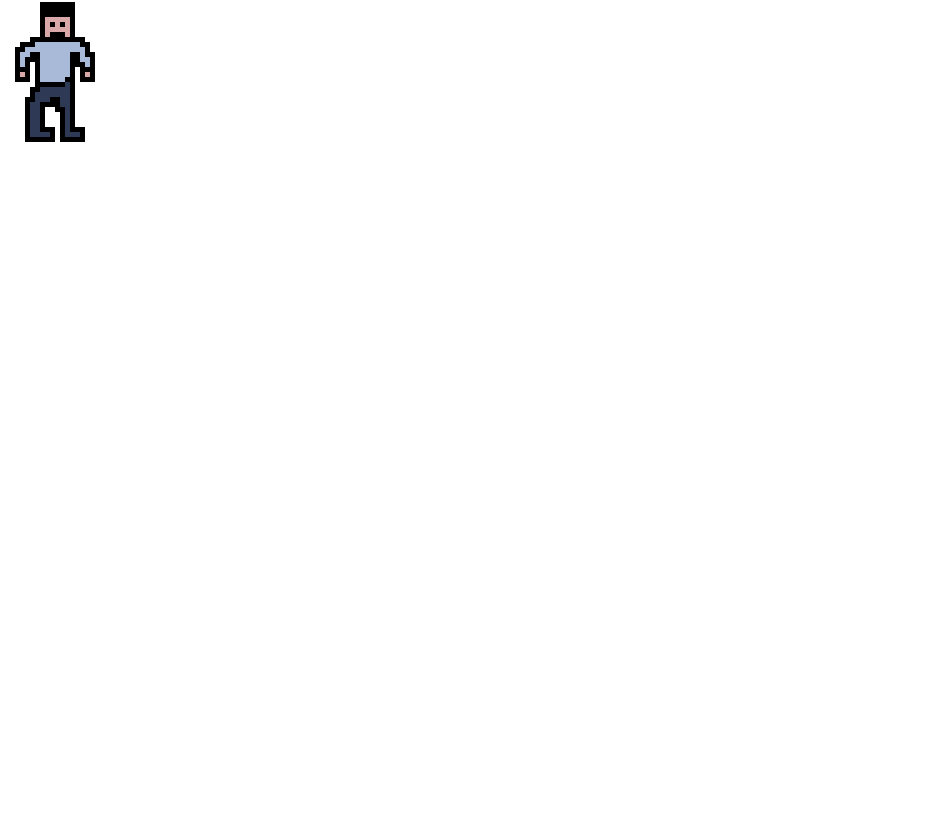
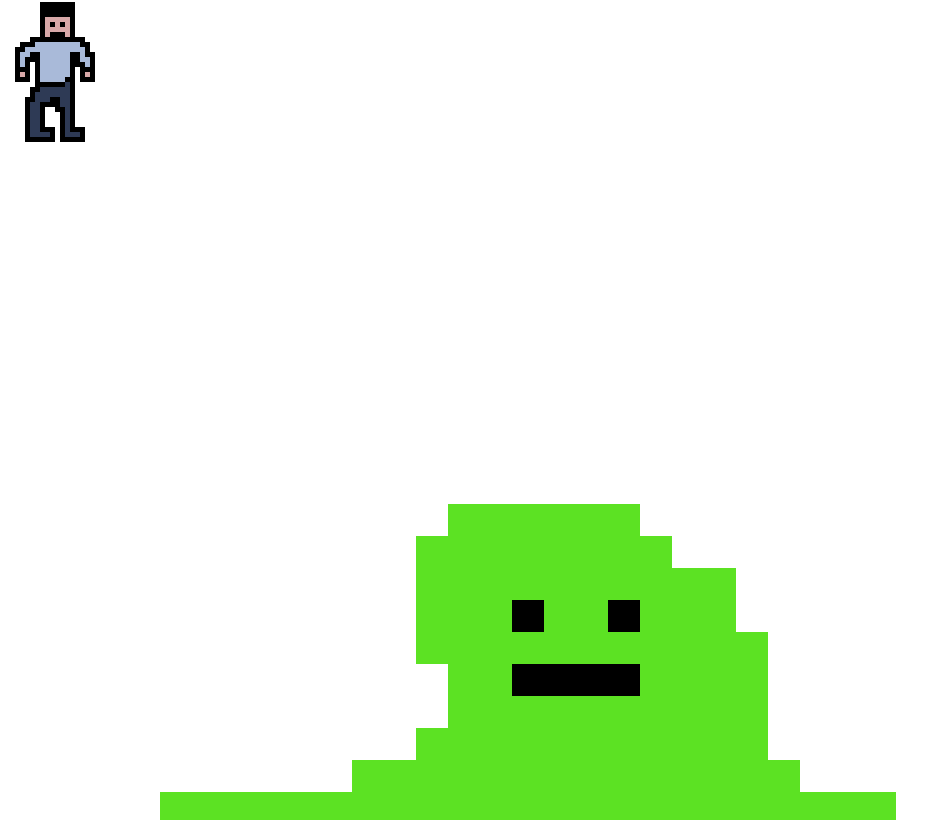
Before and after one commit to jonathan-byun/vite-the-slayer, a React (Vite) app: page / in a window 1280 px wide. Shown: the part 1080-1900 px from the top of the page, without its empty margins (0-944 px from the left). Before the commit the page ends 1232 px from the top, so only its background shows below. Built offline with nearby package versions, Linux system fonts and the light colour scheme.

Commit message:
Typed mobs and created loading for enemys on mob events

```diff
--- a/src/App.tsx
+++ b/src/App.tsx
@@ -2,10 +2,11 @@ import { useEffect, useReducer, useState } from 'react'
 import './App.css'
 import Intro from './gameStates/Intro'
 import { deckReducer } from './providers/Reducer'
-import { DeckContext, DeckDispatchContext } from './providers/Providers'
+import { DeckContext, DeckDispatchContext, PlayerContext } from './providers/Providers'
 import { createMap, createMapNode } from './gamelogic/createMap'
-import Map from './components/Map'
+import Map from './components/map/Map'
 import Event from './gameStates/Event'
+import { vulnerable } from './gamelogic/statusEffects'
 
 function App() {
   const [gameState, setGameState] = useState('event')
@@ -13,12 +14,15 @@ function App() {
   const [deck, dispatchDeck] = useReducer(deckReducer, initialDeckState)
   const [map, setMap] = useState<MapNode[][]>()
   const [currentNode, setCurrentNode] = useState<MapNode>()
-  const [player,setPlayer]=useState<Player>({
-    health:40,
-    maxHealth:50,
-    stamina:3,
-    block:0,
-    statuses:[{status:'vulnerable',turns:1}]
+  const [player, setPlayer] = useState<Player>({
+    health: 40,
+    maxHealth: 50,
+    stamina: 3,
+    block: 0,
+    incomingDamageMultiplier: 1,
+    outGoingDamageMultiplier: 1,
+    outGoingFlatDamage: 0,
+    statuses: [{ status: 'vulnerable', turns: 1, effect:vulnerable}]
   })
 
   let currentPage;
@@ -29,8 +33,8 @@ function App() {
     case 'map':
       if (currentNode) currentPage = <Map setGameState={setGameState} currentNode={currentNode} setCurretNode={setCurrentNode} levels={map ? map : [[]]} />
       break;
-      case 'event':
-        currentPage = <Event player={player}/>
+    case 'event':
+      currentPage = <Event />
   }
 
   useEffect(() => {
@@ -50,10 +54,12 @@ function App() {
     <>
       <DeckContext.Provider value={deck}>
         <DeckDispatchContext.Provider value={dispatchDeck}>
-          <div className='relative w-full h-screen flex flex-col justify-center items-center'>
-            <img src="/background.png" alt="background" className='absolute object-fill w-full h-screen top-0 left-0 -z-10' />
-            {currentPage}
-          </div>
+          <PlayerContext.Provider value={{player,setPlayer}}>
+            <div className='relative w-full h-screen flex flex-col justify-center items-center'>
+              <img src="/background.png" alt="background" className='absolute object-fill w-full h-screen top-0 left-0 -z-10' />
+              {currentPage}
+            </div>
+          </PlayerContext.Provider>
         </DeckDispatchContext.Provider>
       </DeckContext.Provider>
     </>
--- /dev/null
+++ b/src/components/mobs/MobEvent.tsx
@@ -0,0 +1,34 @@
+import { FC, useContext } from 'react'
+import { PlayerContext } from '../../providers/Providers'
+
+interface MobEventProps {
+
+}
+
+const MobEvent: FC<MobEventProps> = ({ }) => {
+    const playerContext = useContext(PlayerContext)
+    const player = playerContext!.player
+    const healthPercentage = player.health * 100 / player.maxHealth
+    return <>
+        <div className='absolute left-96 top-96 max-w-96'>
+            <div className='flex flex-wrap gap-2'>
+                {player.statuses.map((status) => {
+                    return (
+                        <p key={status.status} className='bg-white'>{status.status}: {status.turns}</p>
+                    )
+                })}
+            </div>
+            <div className='flex items-center bg-white rounded relative text-center'>
+                <p className='absolute left-1/3'>{player.health}/{player.maxHealth}</p>
+                <div className={'bg-green-600 h-6 rounded '} style={{ width: `${healthPercentage}%` }}>
+                </div>
+            </div>
+            <img src='/mainChar.gif' className='w-80 h-80' />
+        </div>
+        <div className='absolute right-96 top-96 max-w-96'>
+            <img src="/mobs/slime.gif" alt="" className='w-80 h-80'/>
+        </div>
+    </>
+}
+
+export default MobEvent
--- a/src/gameStates/Event.tsx
+++ b/src/gameStates/Event.tsx
@@ -1,29 +1,17 @@
-import { FC } from 'react'
+import { FC, useContext } from 'react'
+import { PlayerContext } from '../providers/Providers'
+import MobEvent from '../components/mobs/MobEvent'
 
 interface EventProps {
-  player: Player
+
 }
 
-const Event: FC<EventProps> = ({ player }) => {
-  const healthPercentage = player.health * 100 / player.maxHealth
+const Event: FC<EventProps> = () => {
+
 
 
   return <div>
-    <div className='absolute left-96 bottom-96 max-w-96'>
-      <div className='flex flex-wrap gap-2'>
-        {player.statuses.map((status) => {
-          return (
-            <p className='bg-white'>{status.status}: {status.turns}</p>
-          )
-        })}
-      </div>
-      <div className='flex items-center bg-white rounded relative text-center'>
-        <p className='absolute left-1/3'>{player.health}/{player.maxHealth}</p>
-        <div className={'bg-green-600 h-6 rounded '} style={{ width: `${healthPercentage}%` }}>
-        </div>
-      </div>
-      <img src='/mainChar.gif' className='w-80 h-80' />
-    </div>
+    <MobEvent />
   </div>
 }
 
--- /dev/null
+++ b/src/gamelogic/statusEffects.ts
@@ -0,0 +1,13 @@
+export function vulnerable(entity: Player | Mob) {
+    return {
+        ...entity,
+        incomingDamageMultiplier: entity.incomingDamageMultiplier * 1.5
+    }
+}
+
+export function dealDamage(entity: Player | Mob, damage: number) {
+    return {
+        ...entity,
+        health: entity.health - damage
+    }
+}
--- a/src/providers/Providers.ts
+++ b/src/providers/Providers.ts
@@ -1,4 +1,6 @@
 import { Dispatch, createContext } from "react";
 
-export const DeckContext = createContext<Card[]|null>(null)
-export const DeckDispatchContext = createContext<Dispatch<DeckActionTypes>|null>(null)
+export const DeckContext = createContext<Card[] | null>(null)
+export const DeckDispatchContext = createContext<Dispatch<DeckActionTypes> | null>(null)
+
+export const PlayerContext = createContext<{ player: Player; setPlayer: React.Dispatch<React.SetStateAction<Player>>; }|null>(null)
```
Also changed, not shown: src/components/mobs/mobs.ts (added, +14 -0 lines), src/vite-env.d.ts (+20 -1 lines), public/mobs/slime.gif (added), src/components/map/Map.tsx (renamed from src/components/Map.tsx), src/components/map/MapArrow.tsx (renamed from src/components/MapArrow.tsx), src/components/map/MapNode.tsx (renamed from src/components/MapNode.tsx).
